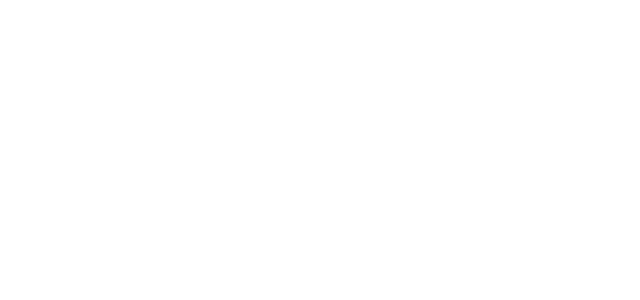
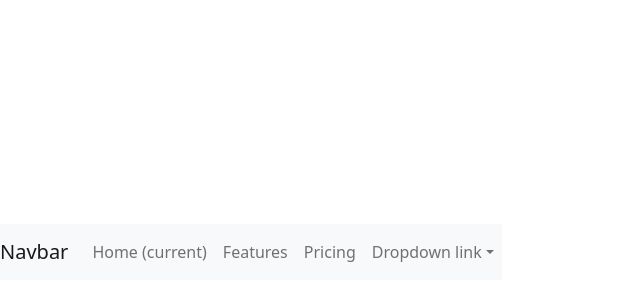
Before and after one commit to remekozicki/hotel-management-project, a React (Vite) app in the folder reactjs-hotel-management/: page / in a window 1280 px wide. Shown: the part 148-448 px from the top of the page, without its empty margins (0-640 px from the left). Built offline with nearby package versions, Linux system fonts and the light colour scheme; the HTML template or start-up script is replaced by a standard one.

Commit message:
added navbar

```diff
--- a/reactjs-hotel-management/src/App.tsx
+++ b/reactjs-hotel-management/src/App.tsx
@@ -1,10 +1,9 @@
 import {useState} from "react";
+import Navbar from "./components/Navbar";
 
 function App() {
 
-    return <div>
-
-    </div>
+    return <Navbar></Navbar>
 }
 
 export default App;
--- /dev/null
+++ b/reactjs-hotel-management/src/components/Navbar.tsx
@@ -0,0 +1,38 @@
+import 'bootstrap/dist/css/bootstrap.css'
+
+
+function Navbar() {
+    return (<nav className="navbar navbar-expand-lg navbar-light bg-light">
+        <a className="navbar-brand" href="#">Navbar</a>
+        <button className="navbar-toggler" type="button" data-toggle="collapse" data-target="#navbarNavDropdown"
+                aria-controls="navbarNavDropdown" aria-expanded="false" aria-label="Toggle navigation">
+            <span className="navbar-toggler-icon"></span>
+        </button>
+        <div className="collapse navbar-collapse" id="navbarNavDropdown">
+            <ul className="navbar-nav">
+                <li className="nav-item active">
+                    <a className="nav-link" href="#">Home <span className="sr-only">(current)</span></a>
+                </li>
+                <li className="nav-item">
+                    <a className="nav-link" href="#">Features</a>
+                </li>
+                <li className="nav-item">
+                    <a className="nav-link" href="#">Pricing</a>
+                </li>
+                <li className="nav-item dropdown">
+                    <a className="nav-link dropdown-toggle" href="#" id="navbarDropdownMenuLink" data-toggle="dropdown"
+                       aria-haspopup="true" aria-expanded="false">
+                        Dropdown link
+                    </a>
+                    <div className="dropdown-menu" aria-labelledby="navbarDropdownMenuLink">
+                        <a className="dropdown-item" href="#">Action</a>
+                        <a className="dropdown-item" href="#">Another action</a>
+                        <a className="dropdown-item" href="#">Something else here</a>
+                    </div>
+                </li>
+            </ul>
+        </div>
+    </nav>);
+}
+
+export default Navbar
```
